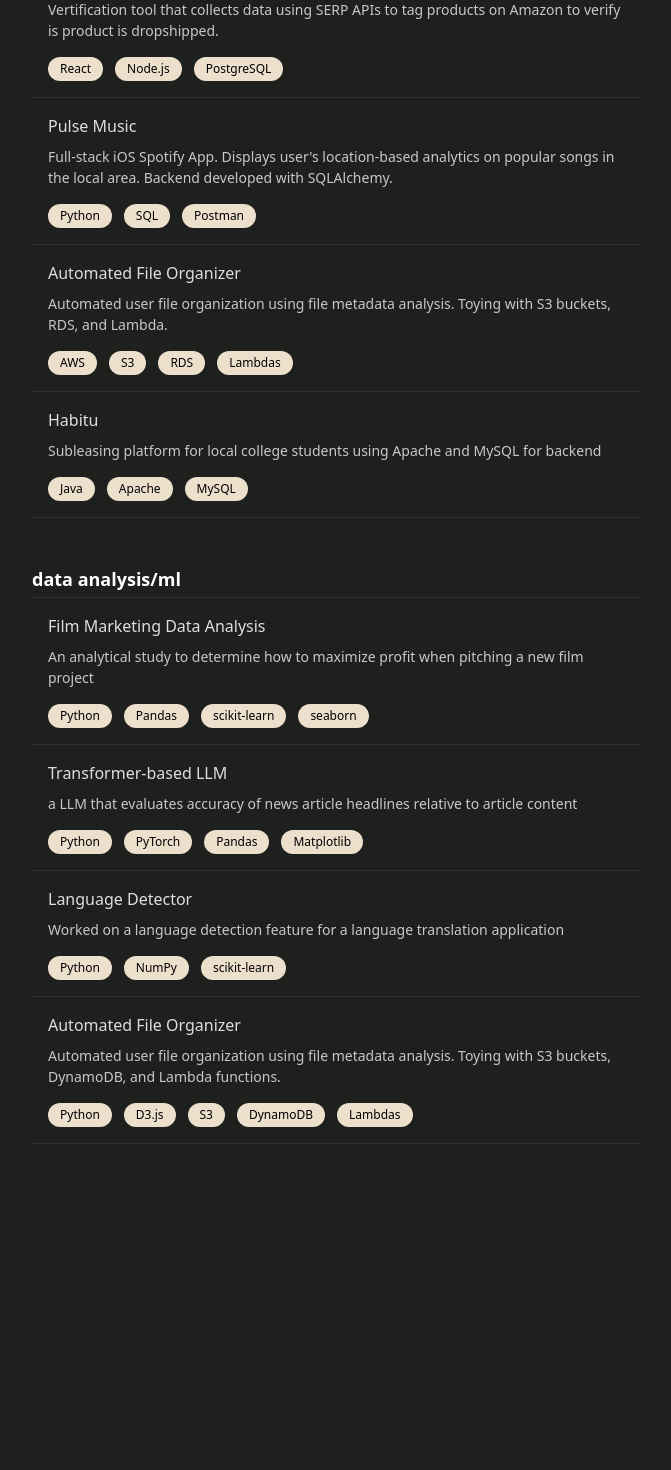
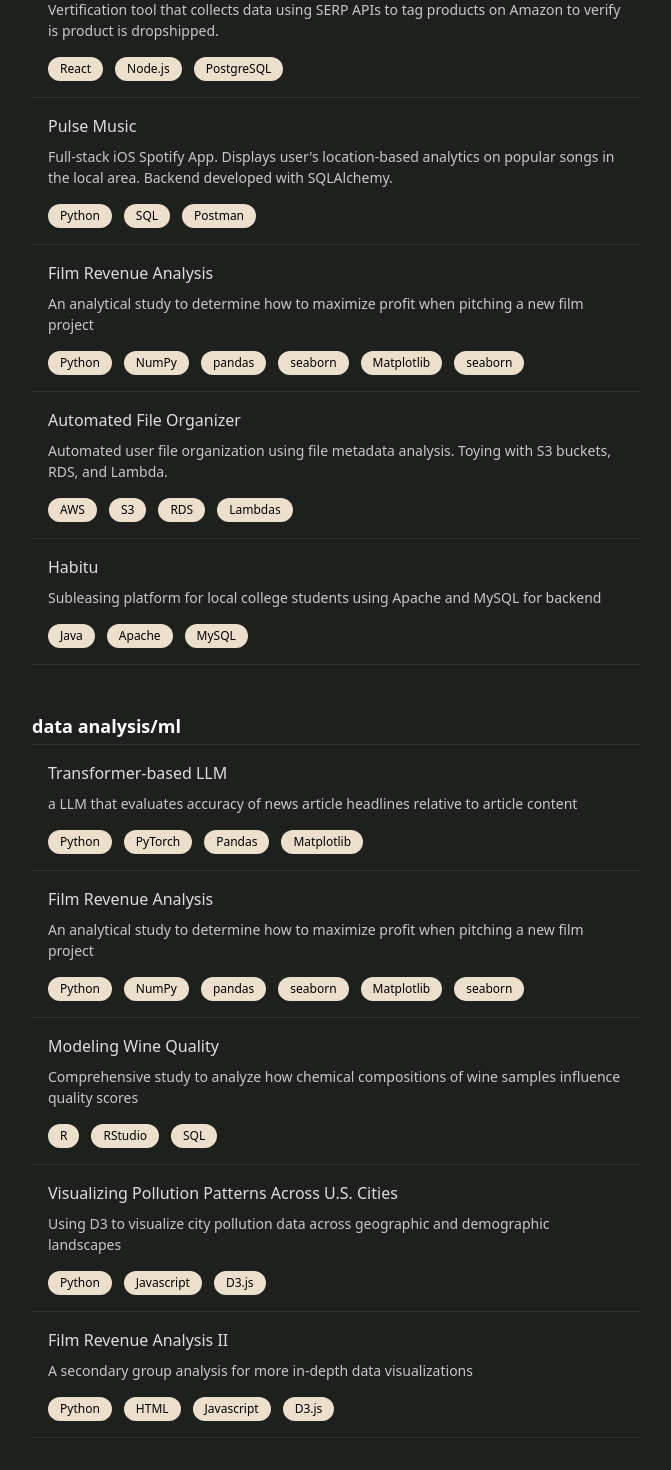
Before and after one commit to ddavidjeong/web_v2, a React (Vite) app: page /project_archive in a window 1280 px wide. Shown: the part 303-1773 px from the top of the page, without its empty margins (304-975 px from the left). Before the commit the page ends 1479 px from the top, so only its background shows below. Built offline with nearby package versions, Linux system fonts and the light colour scheme.

Commit message:
project link updates

```diff
--- a/src/components/Projects/DataProjectInputs.tsx
+++ b/src/components/Projects/DataProjectInputs.tsx
@@ -3,14 +3,7 @@ import ProjectCard from './ProjectCard'
 function DataProjectInputs() {
   return (
     <div style={{  borderTop: "1px solid rgb(120, 120, 120, .2)" }}>
-        <a href="https://github.com/ddavidjeong" target="_blank" rel="noopener noreferrer" className="cursor-pointer ">
-          <ProjectCard
-            title="Film Marketing Data Analysis"
-            descriptions={[
-            "An analytical study to determine how to maximize profit when pitching a new film project"]}
-            stack={["Python", "Pandas", "scikit-learn", "seaborn"]}
-          />
-      </a>
+
       <a href="https://github.com/ddavidjeong" target="_blank" rel="noopener noreferrer" className="cursor-pointer">
           <ProjectCard
             title="Transformer-based LLM"
@@ -20,27 +13,45 @@ function DataProjectInputs() {
             stack={["Python", "PyTorch", "Pandas", "Matplotlib"]}
           />
       </a>
-
-      <a href="https://github.com/ddavidjeong" target="_blank" rel="noopener noreferrer" className="cursor-pointer">
+      <a href="https://nbviewer.org/github/ddavidjeong/film_revenue_analysis/blob/main/box_office.ipynb" target="_blank" rel="noopener noreferrer" className="cursor-pointer ">
           <ProjectCard
-            title="Language Detector"
+            title="Film Revenue Analysis"
             descriptions={[
-              "Worked on a language detection feature for a language translation application",
-            ]}
-            stack={["Python", "NumPy", "scikit-learn"]}
+            "An analytical study to determine how to maximize profit when pitching a new film project"]}
+            stack={["Python", "NumPy", "pandas", "seaborn", "Matplotlib", "seaborn"]}
           />
       </a>
 
 
-      <a href="https://github.com/ddavidjeong" target="_blank" rel="noopener noreferrer" className="cursor-pointer">
+      <a href="https://github.com/ddavidjeong/wine_quality" target="_blank" rel="noopener noreferrer" className="cursor-pointer">
           <ProjectCard
-            title="Automated File Organizer"
+            title="Modeling Wine Quality"
             descriptions={[
-              "Automated user file organization using file metadata analysis. Toying with S3 buckets, DynamoDB, and Lambda functions.",
+              "Comprehensive study to analyze how chemical compositions of wine samples influence quality scores"
             ]}
-            stack={["Python", "D3.js","S3", "DynamoDB", "Lambdas"]}
+            stack={["R", "RStudio", "SQL"]}
           />
       </a>
+
+      <a href="https://github.com/ddavidjeong/us_pollution_visualizations/tree/main" target="_blank" rel="noopener noreferrer" className="cursor-pointer">
+          <ProjectCard
+            title="Visualizing Pollution Patterns Across U.S. Cities"
+            descriptions={[
+              "Using D3 to visualize city pollution data across geographic and demographic landscapes",
+            ]}
+            stack={["Python", "Javascript", "D3.js"]}
+          />
+      </a>
+      <a href="https://github.coecis.cornell.edu/jns226/project1" target="_blank" rel="noopener noreferrer" className="cursor-pointer ">
+          <ProjectCard
+            title="Film Revenue Analysis II"
+            descriptions={[
+            "A secondary group analysis for more in-depth data visualizations"]}
+            stack={["Python", "HTML", "Javascript", "D3.js"]}
+          />
+      </a>
+
+
 
 
     </div>
--- a/src/components/Projects/ProjectInputs.tsx
+++ b/src/components/Projects/ProjectInputs.tsx
@@ -30,7 +30,14 @@ function ProjectInputs() {
             stack={["Python", "SQL", "Postman"]}
           />
       </a>
-
+      <a href="https://nbviewer.org/github/ddavidjeong/film_revenue_analysis/blob/main/box_office.ipynb" target="_blank" rel="noopener noreferrer" className="cursor-pointer ">
+          <ProjectCard
+            title="Film Revenue Analysis"
+            descriptions={[
+            "An analytical study to determine how to maximize profit when pitching a new film project"]}
+            stack={["Python", "NumPy", "pandas", "seaborn", "Matplotlib", "seaborn"]}
+          />
+      </a>
 
       <a href="https://github.com/ddavidjeong" target="_blank" rel="noopener noreferrer" className="cursor-pointer">
           <ProjectCard
@@ -41,6 +48,7 @@ function ProjectInputs() {
             stack={["AWS","S3", "RDS", "Lambdas"]}
           />
       </a>
+
       <a href="https://github.com/ddavidjeong/lease_rdbms" target="_blank" rel="noopener noreferrer" className="cursor-pointer">
           <ProjectCard
             title="Habitu"
```
Also changed, not shown: src/pages/ProjectArchive.tsx (+15 -14 lines).
